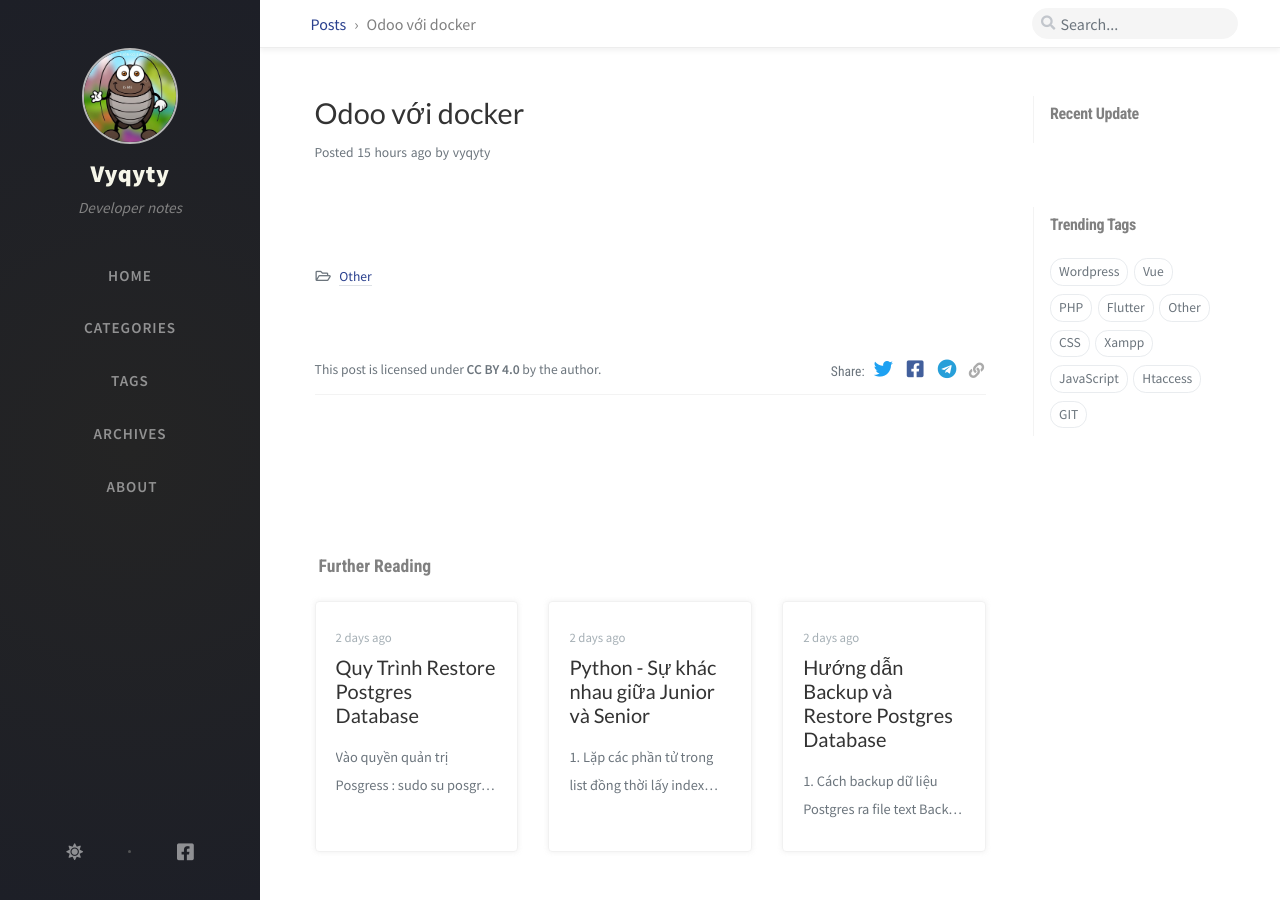
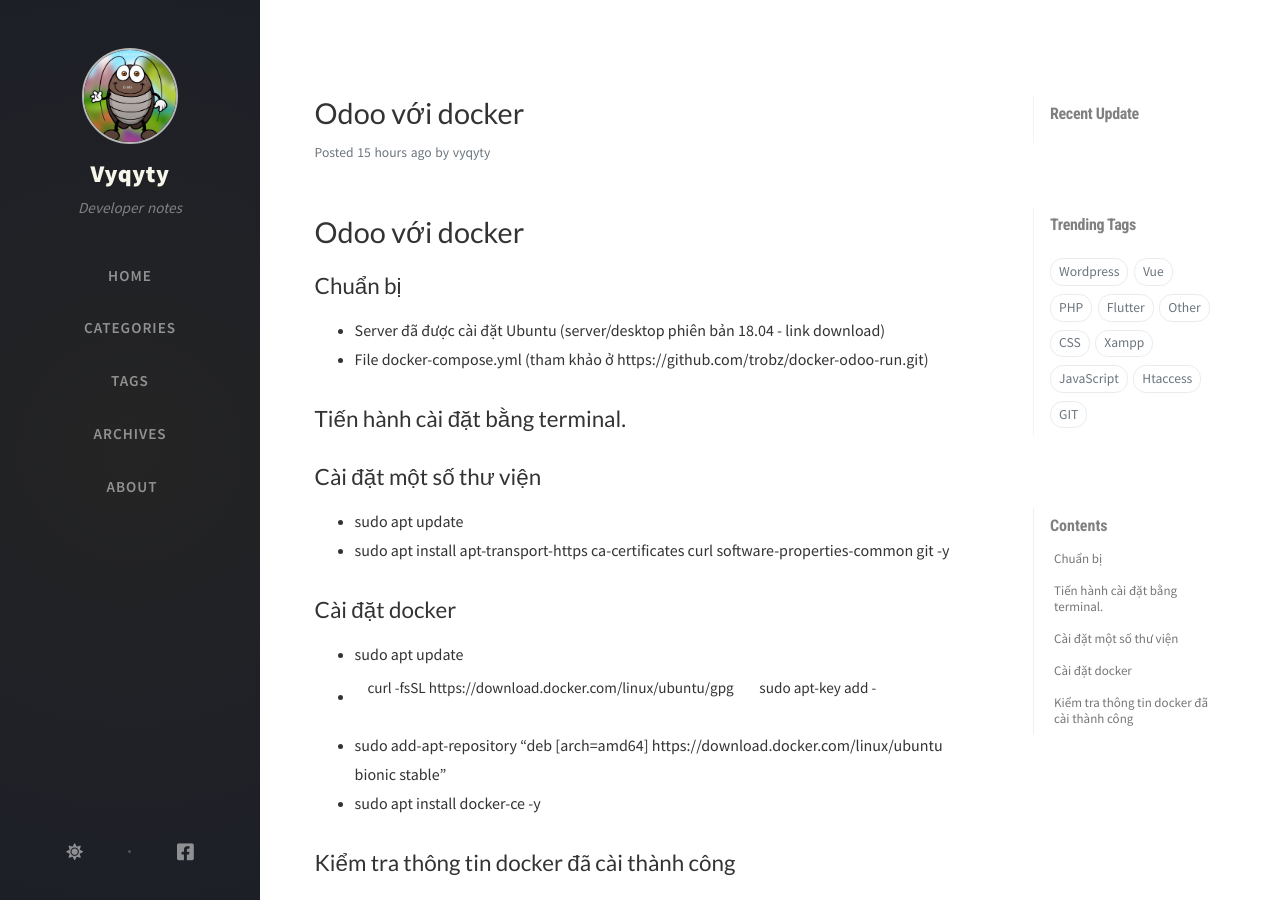
Before and after one commit to vyqyty/vyqyty.github.io, a Jekyll site: the page built from _posts/2020-12-18-odoo-voi-docker.md, in a window 1280 px wide and 900 px high. Built offline with Jekyll 4.4.1, drawn with Linux system fonts in a browser that asks for light colours; nearby versions of some CDN libraries; comment, search, counter and statistics services are not loaded; some of the changed text lies outside the part shown.

Commit message:
Update 2020-12-18-odoo-voi-docker.md

```diff
--- a/_posts/2020-12-18-odoo-voi-docker.md
+++ b/_posts/2020-12-18-odoo-voi-docker.md
@@ -5,3 +5,69 @@
 tags: []
 math: true
 ---
+# Odoo với docker
+
+## Chuẩn bị
+
+* Server đã được cài đặt Ubuntu (server/desktop phiên bản 18.04 - link download)
+* File docker-compose.yml (tham khảo ở https://github.com/trobz/docker-odoo-run.git)
+
+## Tiến hành cài đặt bằng terminal.
+
+## Cài đặt một số thư viện
+
+* sudo apt update
+* sudo apt install apt-transport-https ca-certificates curl software-properties-common git -y
+
+## Cài đặt docker
+
+* sudo apt update
+* curl -fsSL https://download.docker.com/linux/ubuntu/gpg | sudo apt-key add -
+* sudo add-apt-repository "deb [arch=amd64] https://download.docker.com/linux/ubuntu bionic stable"
+* sudo apt install docker-ce -y
+
+## Kiểm tra thông tin docker đã cài thành công
+
+* sudo systemctl status docker
+
+https://raw.githubusercontent.com/vyqyty/vyqyty.github.io/master/assets/img/uploads/docker1.png
+
+Cài đặt docker-compose (phiên bản mới nhất ở thời điểm viêt bài 1.25.0-rc2 released on Aug 7)
+
+sudo curl -L https://github.com/docker/compose/releases/download/1.25.0-rc2/docker-compose-`uname -s`-`uname -m` -o /usr/local/bin/docker-compose
+
+sudo chmod +x /usr/local/bin/docker-compose
+
+Khởi chạy Odoo
+
+git clone https://github.com/trobz/docker-odoo-run.git -b 13.0
+
+cd docker-odoo-run
+
+sudo docker-compose up -d
+
+sudo chmod 777 -R odoo odoo-web-data
+
+sudo docker restart o13-web
+
+Truy cập vào URL (IP:8069 - địa chỉ IP chính là địa chỉ IP của Ubuntu server)
+
+
+
+Ghi chú:
+
+Stop|Start|Restart docker:
+
+sudo docker o13-web stop|start|restart
+
+View logs:
+
+cd docker-odoo-run
+
+tail -fn 500 odoo/odoo-server.log
+
+Một số lưu ý trong bài:
+
+13.0: tên git branch
+
+o13-web: tên container trong docker được định nghĩa ở đây
```
